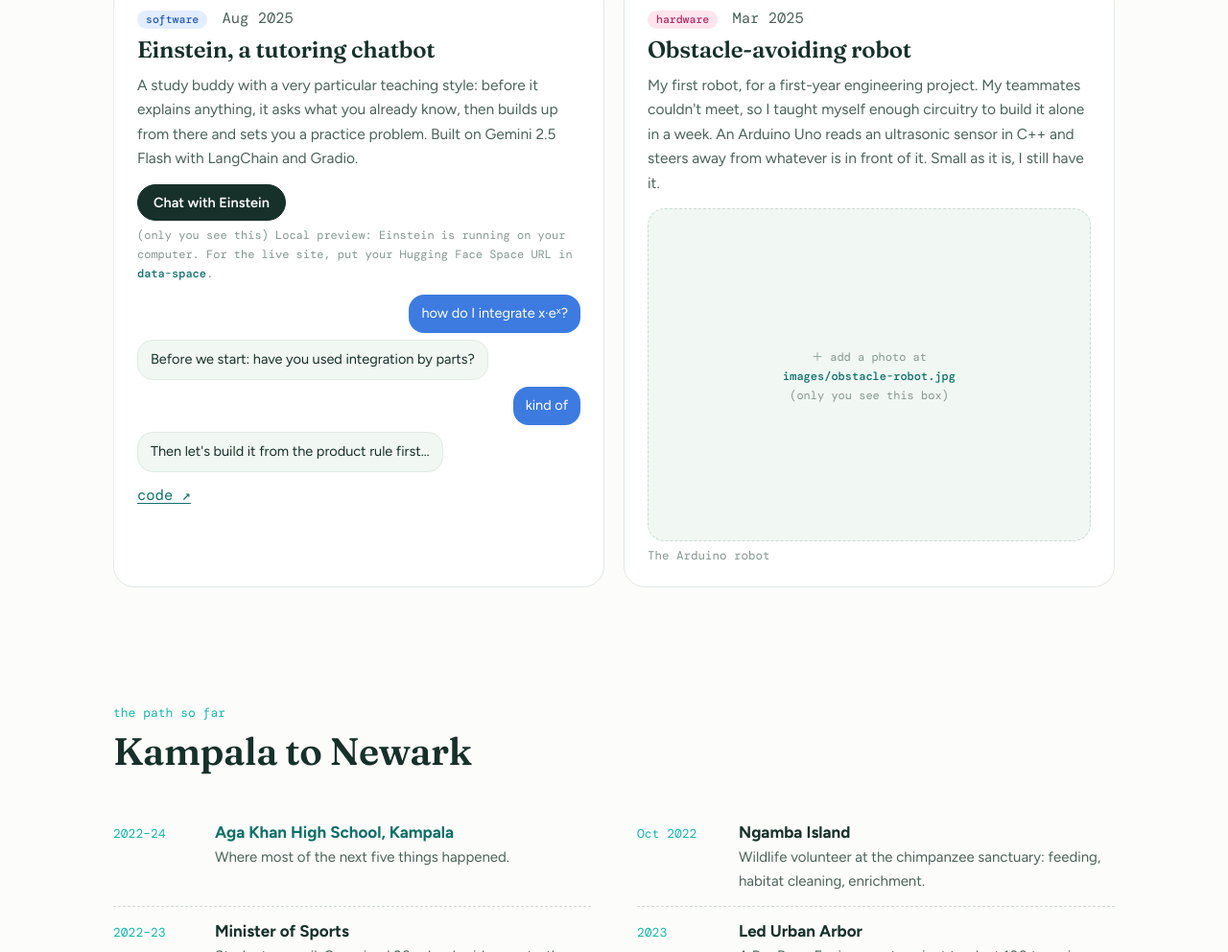
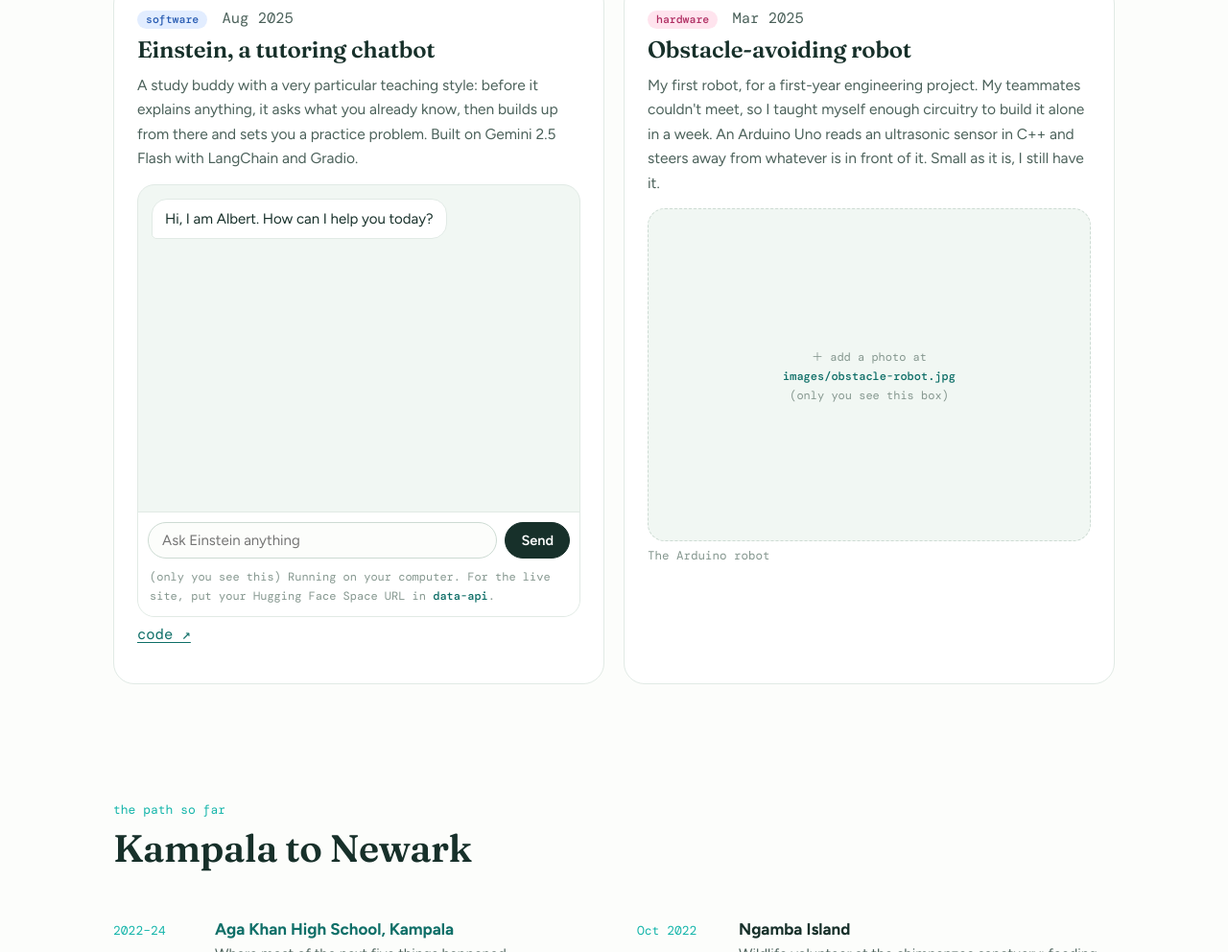
Before and after one commit to rwezzy/rwezzy.github.io, a plain HTML site: page index.html in a window 1280 px wide. Shown: the part 5984-6976 px from the top of the page at 96% size. Drawn offline with nearby package versions, Linux system fonts and the light colour scheme; no server answers.

Commit message:
Einstein: native chat box inside the site, backed by a small locked-down endpoint

```diff
--- a/css/style.css
+++ b/css/style.css
@@ -199,10 +199,27 @@ em { font-style: italic; color: var(--green); }
 .chat__u { align-self: flex-end; background: var(--blue); color: #fff; border-bottom-right-radius: 5px; }
 .chat__b { align-self: flex-start; background: var(--bg-2); border: 1px solid var(--line); border-bottom-left-radius: 5px; }
 
-.live-chat { margin: 14px 0 4px; display: grid; gap: 6px; justify-items: start; }
-.live-chat iframe { width: 100%; height: 560px; border: 1px solid var(--line); border-radius: 16px; background: var(--bg-2); }
-.live-chat__note { margin: 0; color: var(--ink-3); font-size: 12px; }
-.live-chat__note b { color: var(--teal); font-weight: 500; }
+.sr { position: absolute; width: 1px; height: 1px; overflow: hidden; clip: rect(0 0 0 0); white-space: nowrap; }
+.einchat { margin: 14px 0 6px; border: 1px solid var(--line); border-radius: 18px; background: var(--bg-2); overflow: hidden; }
+.einchat__log { height: 340px; overflow-y: auto; padding: 14px; display: flex; flex-direction: column; gap: 8px; scroll-behavior: smooth; }
+.einchat__msg { max-width: 88%; padding: 9px 13px; border-radius: 16px; font-size: 15px; line-height: 1.5; overflow-wrap: anywhere; }
+.einchat__msg p { margin: 0 0 6px; }
+.einchat__msg p:last-child { margin: 0; }
+.einchat__msg ul, .einchat__msg ol { margin: 4px 0 6px; padding-left: 20px; }
+.einchat__msg code { font: 13px var(--mono); background: var(--green-l); padding: 1px 4px; border-radius: 4px; }
+.einchat__msg--me { align-self: flex-end; background: var(--blue); color: #fff; border-bottom-right-radius: 5px; }
+.einchat__msg--bot { align-self: flex-start; background: var(--card); border: 1px solid var(--line); border-bottom-left-radius: 5px; color: var(--ink); }
+.einchat__msg.is-thinking { display: flex; gap: 5px; align-items: center; padding: 13px 15px; }
+.einchat__msg.is-thinking span { width: 7px; height: 7px; border-radius: 50%; background: var(--turq); animation: think 1.2s infinite ease-in-out; }
+.einchat__msg.is-thinking span:nth-child(2) { animation-delay: .15s; }
+.einchat__msg.is-thinking span:nth-child(3) { animation-delay: .3s; }
+.einchat__msg.is-thinking[data-wait]::after { content: attr(data-wait); font: 12px var(--mono); color: var(--ink-3); margin-left: 6px; }
+@keyframes think { 0%, 80%, 100% { opacity: .25; transform: translateY(0); } 40% { opacity: 1; transform: translateY(-3px); } }
+.einchat__form { display: flex; gap: 8px; padding: 10px; border-top: 1px solid var(--line); background: var(--card); }
+.einchat__form input { flex: 1; min-width: 0; font: 15px var(--sans); padding: 9px 14px; border-radius: 999px; border: 1px solid var(--line-2); background: var(--bg); color: var(--ink); }
+.einchat__form input:focus { outline: 2px solid var(--turq); outline-offset: 1px; }
+.einchat__note { margin: 0; padding: 0 12px 10px; color: var(--ink-3); font-size: 12px; background: var(--card); }
+.einchat__note b { color: var(--teal); font-weight: 500; }
 .path__school h4 { color: var(--teal); }
 
 /* ----------------------------------------------------------------- path */
--- a/index.html
+++ b/index.html
@@ -241,9 +241,16 @@
         <p class="proj__meta mono"><span class="tag tag--sw">software</span> Aug 2025</p>
         <h3>Einstein, a tutoring chatbot</h3>
         <p>A study buddy with a very particular teaching style: before it explains anything, it asks what you already know, then builds up from there and sets you a practice problem. Built on Gemini 2.5 Flash with LangChain and Gradio.</p>
-        <div class="live-chat" data-space="" data-space-local="http://127.0.0.1:7860" hidden>
-          <button class="pill pill--solid" data-open-chat>Chat with Einstein</button>
-          <p class="mono live-chat__note">Runs on Hugging Face Spaces; the first message can take a few seconds while it wakes up.</p>
+        <!-- Live chat. data-api = your Hugging Face Space URL (e.g. https://rwezzy-einstein.hf.space).
+             Until it's set, visitors see the example conversation below; on your computer it uses run_local.py. -->
+        <div class="einchat" data-api="" data-api-local="http://127.0.0.1:7860" hidden>
+          <div class="einchat__log" aria-live="polite"></div>
+          <form class="einchat__form">
+            <label class="sr" for="einchat-input">Message Einstein</label>
+            <input id="einchat-input" type="text" maxlength="1200" autocomplete="off" placeholder="Ask Einstein anything">
+            <button class="pill pill--solid" type="submit">Send</button>
+          </form>
+          <p class="mono einchat__note"></p>
         </div>
         <div class="chat" aria-label="Example conversation">
           <p class="chat__u">how do I integrate x·eˣ?</p>
--- a/js/main.js
+++ b/js/main.js
@@ -22,24 +22,74 @@
     els.forEach(el => { el.classList.add('reveal'); rio.observe(el); });
   }
 
-  /* --------------------------------------------- Einstein, live (optional) */
+  /* ------------------------------------------------- Einstein, live chat */
   (function einstein() {
-    const box = document.querySelector('.live-chat'); if (!box) return;
-    // Put your Hugging Face Space URL in data-space, e.g. https://rwezzy-einstein.hf.space
-    const space = (box.dataset.space || '').trim();
+    const box = document.querySelector('.einchat'); if (!box) return;
+    // data-api: your Hugging Face Space URL. On your own computer it falls back to run_local.py.
+    const api = (box.dataset.api || '').trim();
     const editing = location.protocol === 'file:' || ['localhost', '127.0.0.1', ''].includes(location.hostname);
-    // On your own computer, fall back to the copy running locally (einstein-space/run_local.py).
-    const url = space || (editing ? (box.dataset.spaceLocal || '') : '');
-    if (!url) return;
+    const url = (api || (editing ? box.dataset.apiLocal || '' : '')).replace(/\/$/, '');
+    if (!url) return; // no backend yet: visitors just see the example conversation
+    const example = box.parentElement.querySelector('.chat');
+    const log = box.querySelector('.einchat__log'), form = box.querySelector('form'), input = form.querySelector('input'), send = form.querySelector('button');
+    const note = box.querySelector('.einchat__note');
+    const history = [];
+
+    // tiny, safe markdown: escape everything, then allow **bold**, *italics*, `code` and lists
+    const esc = s => s.replace(/[&<>"']/g, c => ({ '&': '&amp;', '<': '&lt;', '>': '&gt;', '"': '&quot;', "'": '&#39;' }[c]));
+    function md(text) {
+      const lines = esc(text).split('\n'), out = []; let list = null;
+      const inline = s => s.replace(/\*\*(.+?)\*\*/g, '<b>$1</b>').replace(/(^|[^*])\*(?!\s)(.+?)\*(?!\*)/g, '$1<i>$2</i>').replace(/`([^`]+)`/g, '<code>$1</code>');
+      for (const raw of lines) {
+        const l = raw.trim(), ul = l.match(/^[-*•]\s+(.*)/), ol = l.match(/^\d+[.)]\s+(.*)/);
+        const kind = ul ? 'ul' : ol ? 'ol' : null;
+        if (kind) { if (list !== kind) { if (list) out.push(`</${list}>`); out.push(`<${kind}>`); list = kind; } out.push(`<li>${inline((ul || ol)[1])}</li>`); continue; }
+        if (list) { out.push(`</${list}>`); list = null; }
+        if (l) out.push(`<p>${inline(l)}</p>`);
+      }
+      if (list) out.push(`</${list}>`);
+      return out.join('');
+    }
+    function bubble(role, text) {
+      const d = document.createElement('div');
+      d.className = 'einchat__msg einchat__msg--' + (role === 'user' ? 'me' : 'bot');
+      if (role === 'user') d.textContent = text; else d.innerHTML = md(text);
+      log.append(d); log.scrollTop = log.scrollHeight;
+      return d;
+    }
+
     box.hidden = false;
-    if (!space) box.querySelector('.live-chat__note').innerHTML = '(only you see this) Local preview: Einstein is running on your computer. For the live site, put your Hugging Face Space URL in <b>data-space</b>.';
-    box.querySelector('[data-open-chat]').addEventListener('click', () => {
-      const f = document.createElement('iframe');
-      f.src = url; f.title = 'Chat with Einstein'; f.allow = 'clipboard-write';
-      const fail = document.createElement('p'); fail.className = 'mono live-chat__note';
-      fail.textContent = space ? 'Einstein is waking up. If nothing appears in a few seconds, refresh the page.' : 'Nothing showing? Start Einstein first: run einstein-space/run_local.py.';
-      box.replaceChildren(f, fail);
-      const example = box.parentElement.querySelector('.chat'); if (example) example.hidden = true; // the real one replaces the scripted example
+    if (example) example.hidden = true;
+    bubble('assistant', "Hi, I am Albert. How can I help you today?");
+    note.innerHTML = !api ? '(only you see this) Running on your computer. For the live site, put your Hugging Face Space URL in <b>data-api</b>.'
+      : 'Runs on a free server that naps when nobody is around, so the first reply can take a little while.';
+
+    form.addEventListener('submit', async e => {
+      e.preventDefault();
+      const text = input.value.trim(); if (!text) return;
+      input.value = ''; input.disabled = send.disabled = true;
+      bubble('user', text);
+      const thinking = bubble('assistant', ''); thinking.classList.add('is-thinking'); thinking.innerHTML = '<span></span><span></span><span></span>';
+      let reply;
+      for (let attempt = 0; attempt < 3 && reply === undefined; attempt++) {
+        try {
+          const ctl = new AbortController(), timer = setTimeout(() => ctl.abort(), 60000);
+          const res = await fetch(url + '/api/chat', { method: 'POST', headers: { 'Content-Type': 'application/json' }, body: JSON.stringify({ message: text, history }), signal: ctl.signal });
+          clearTimeout(timer);
+          const data = await res.json();
+          reply = data.reply || '';
+        } catch (err) {
+          if (attempt < 2) { thinking.dataset.wait = 'waking Einstein up…'; await new Promise(r => setTimeout(r, 4000)); }
+        }
+      }
+      thinking.remove();
+      if (reply === undefined) {
+        bubble('assistant', editing && !api ? "I'm not running. Start me with einstein-space/run_local.py." : "I couldn't get through just now. Please try again in a minute.");
+      } else {
+        history.push({ role: 'user', content: text }, { role: 'assistant', content: reply });
+        bubble('assistant', reply);
+      }
+      input.disabled = send.disabled = false; input.focus();
     });
   })();
 
```
Also changed, not shown: 1 other file.
